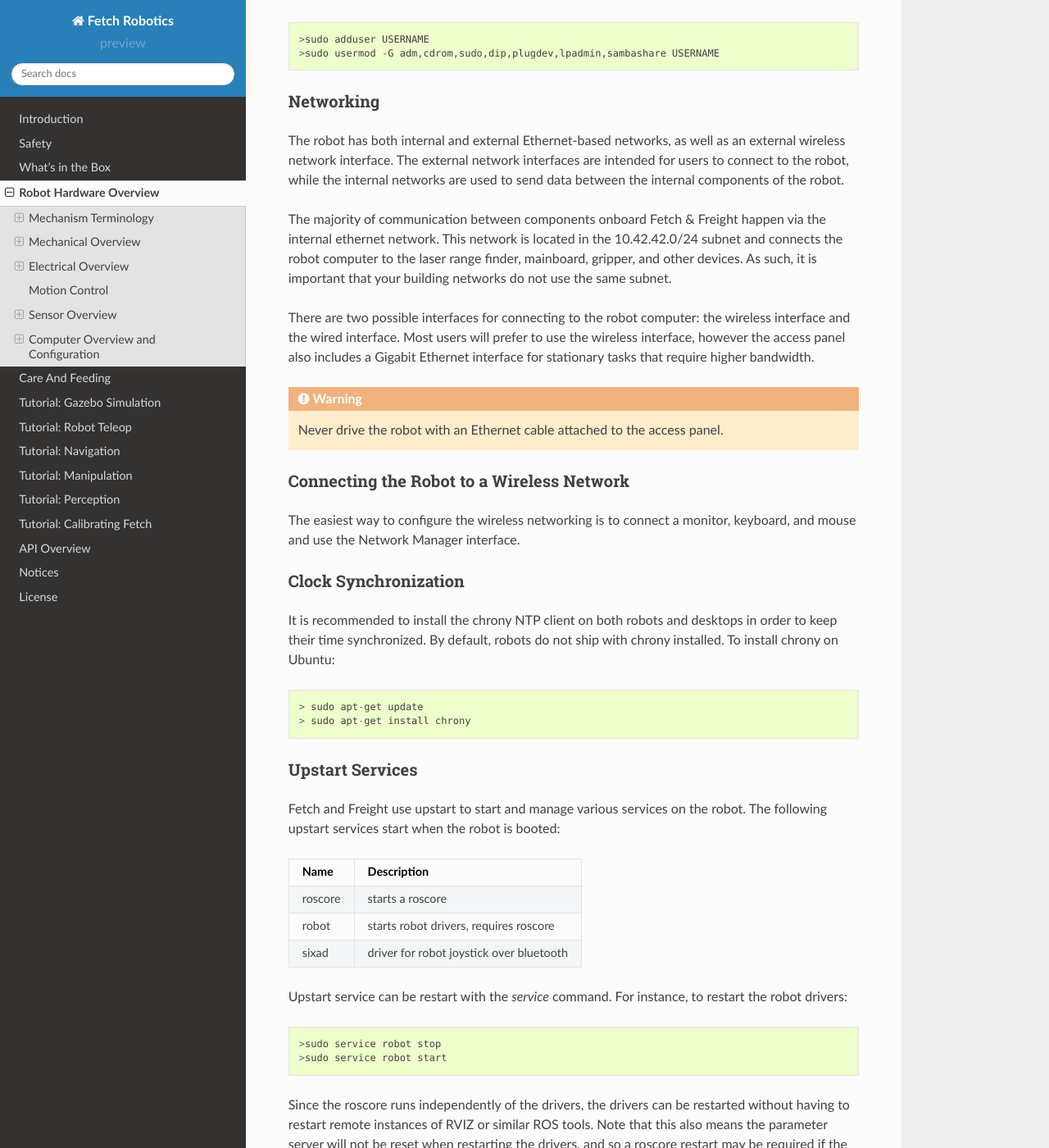
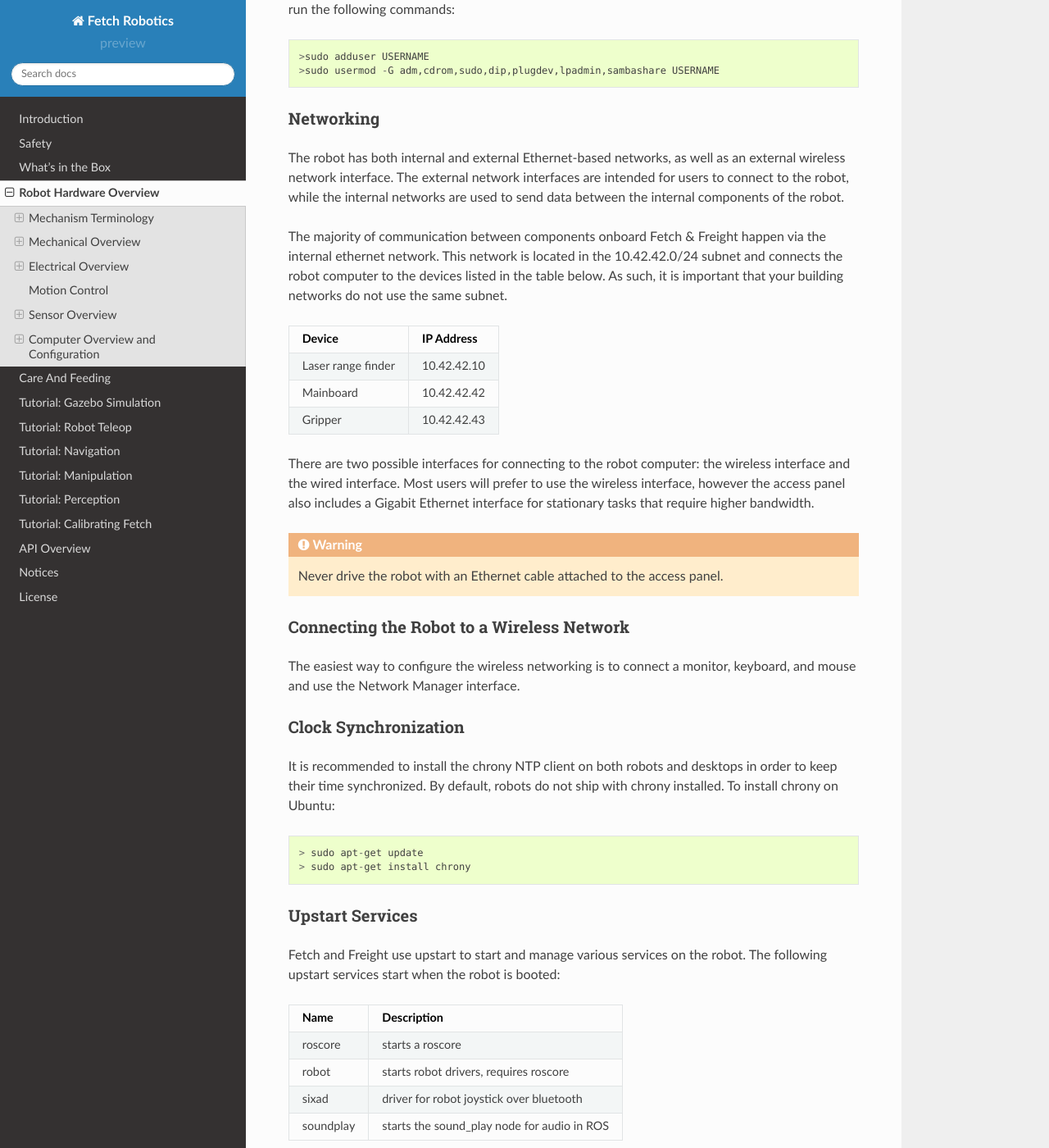
Before and after one commit to fetchrobotics/docs, a Sphinx documentation site: the page built from source/robot_hardware.rst, in a window 1280 px wide and 1400 px high, scrolled down 6481 px. Shown: the whole window at 82% size. Built offline with Sphinx 7.4.7 and the Read the Docs theme 2.0.0, drawn with Linux system fonts in a browser that asks for light colours; some of the changed text lies outside the part shown.

Commit message:
add audio docs, ip addresses

```diff
--- a/source/computer.rst
+++ b/source/computer.rst
@@ -37,9 +37,17 @@
 The majority of communication between components onboard Fetch &
 Freight happen via the internal ethernet network. This network
 is located in the 10.42.42.0/24 subnet and connects the robot
-computer to the laser range finder, mainboard, gripper, and
-other devices. As such, it is important that your building
-networks do not use the same subnet.
+computer to the devices listed in the table below. As such,
+it is important that your building networks do not use the
+same subnet.
+
+====================== =============
+Device                 IP Address
+====================== =============
+Laser range finder     10.42.42.10
+Mainboard              10.42.42.42
+Gripper                10.42.42.43
+====================== =============
 
 There are two possible interfaces for connecting to the robot
 computer: the wireless interface and the wired interface. Most users
@@ -77,13 +85,14 @@
 Fetch and Freight use upstart to start and manage various services on the robot.
 The following upstart services start when the robot is booted:
 
-=========== ========================================
+=========== ===========================================
 Name        Description
-=========== ========================================
+=========== ===========================================
 roscore     starts a roscore
 robot       starts robot drivers, requires roscore
 sixad       driver for robot joystick over bluetooth
-=========== ========================================
+soundplay   starts the sound_play node for audio in ROS
+=========== ===========================================
 
 Upstart service can be restart with the `service` command. For instance, to
 restart the robot drivers:
--- a/source/sensors.rst
+++ b/source/sensors.rst
@@ -22,8 +22,14 @@
 ++++++++
 
 The mainboard of Fetch and Freight contains a USB audio device.
-
-.. TODO:: Add audio server usage.
+While the device enumerates as a standard Linux audio device, we recommend
+using the `sound_play ROS package <http://wiki.ros.org/sound_play>`_ to
+access the speakers. ``sound_play`` is automatically started as
+an :ref:`upstart service<upstart_services>` when the robot starts.
+This service is pre-configured to have the correct group-level access
+to the audio system. If using the speakers directly through a Linux
+interface, be sure to add your user to the ``audio`` group in order
+to actually access the speakers.
 
 Head Camera
 +++++++++++
```
